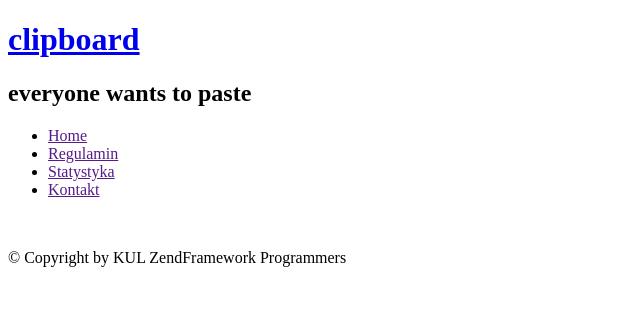
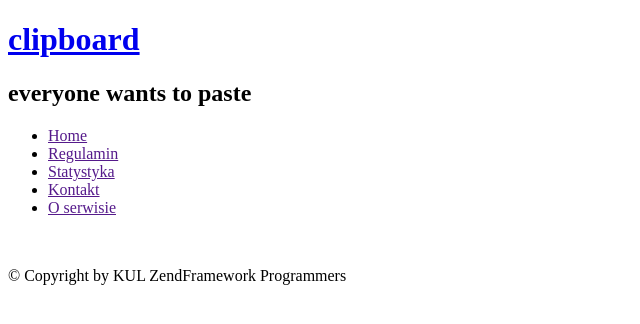
Before and after one commit to ArturDyniec/clipboard, a PHP site: template apps/frontend/templates/layout.php in a window 1280 px wide. Shown: the top 324 px of the page, without its empty margins (0-640 px from the left). Run offline with PHP 8.4, Linux system fonts and the light colour scheme; the template is opened without the code that fills it, so the values that code supplies are empty.

Commit message:
podpięcie o serwisie

```diff
--- a/apps/frontend/templates/layout.php
+++ b/apps/frontend/templates/layout.php
@@ -22,6 +22,7 @@
                     <li><a href="<?php echo url_for('main/regulamin')?>">Regulamin</a></li>
                     <li><a href="<?php echo url_for('statistics/index')?>">Statystyka</a></li>
                     <li><a href="<?php echo url_for('main/show')?>">Kontakt</a></li>
+                    <li><a href="<?php echo url_for('main/oserwisie')?>">O serwisie</a></li>
                 </ul>
             </nav>
             <div class="content">
```
